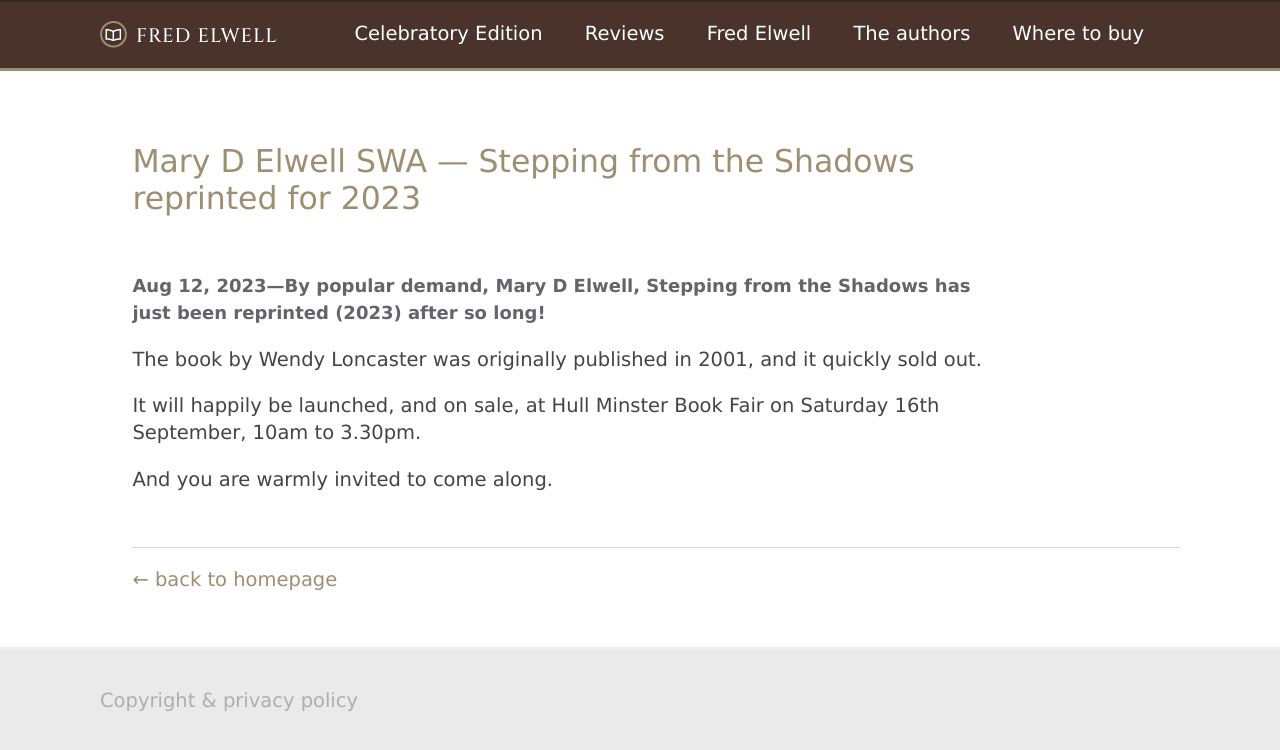
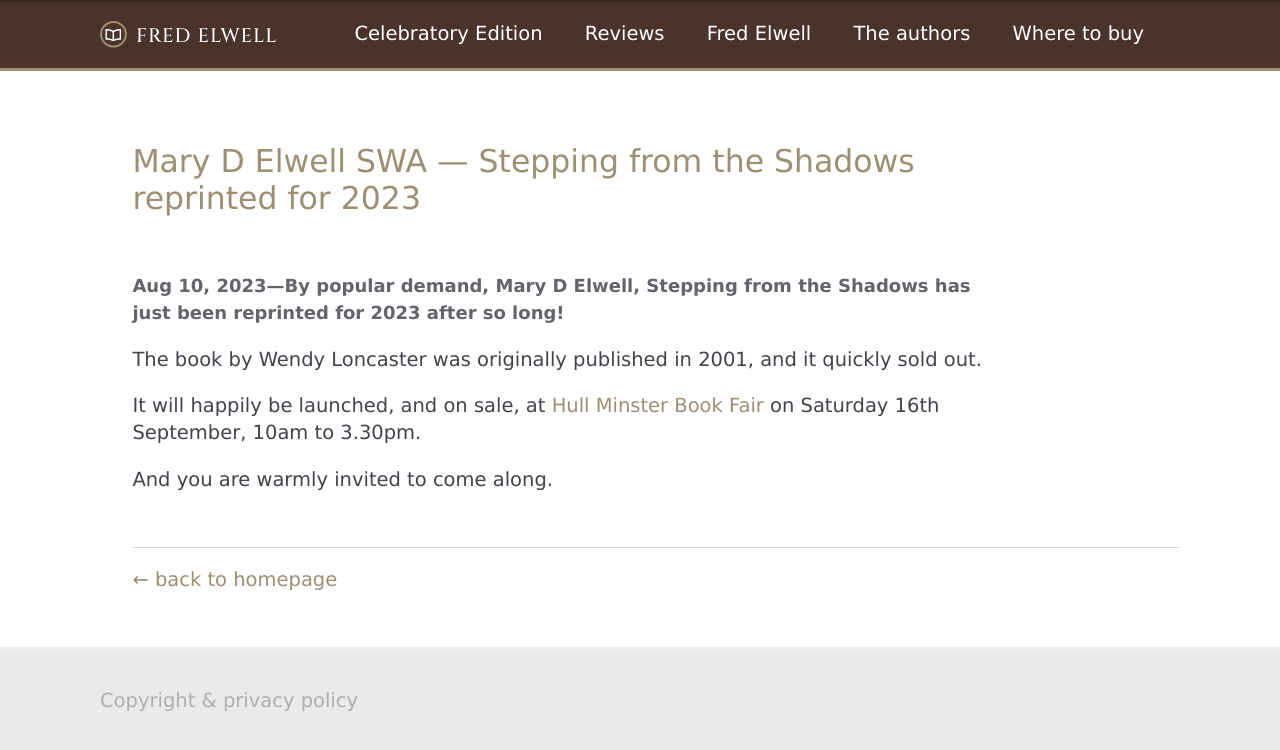
Before and after one commit to regmtait/Elwell-jekyll, a Jekyll site: the page built from _posts/2023-08-10-mary-d-elwell-book-2023-reprint.markdown, in a window 1280 px wide. Shown: the top 750 px of the page. Built offline with Jekyll 4.4.1, drawn with Linux system fonts in a browser that asks for light colours.

Commit message:
Update post, more new list items

```diff
--- a/_posts/2023-08-10-mary-d-elwell-book-2023-reprint.markdown
+++ b/_posts/2023-08-10-mary-d-elwell-book-2023-reprint.markdown
@@ -1,13 +1,13 @@
 ---
 layout: post
 title:  "Mary D Elwell SWA — Stepping from the Shadows reprinted for 2023"
-date:   2023-08-12 00:00:00 +0000
+date:   2023-08-10 00:00:00 +0000
 categories: news update book mary elwell 2023 reprint
-excerpt: By popular demand, Mary D Elwell, Stepping from the Shadows has just been reprinted (2023) after so long!
+excerpt: By popular demand, Mary D Elwell, Stepping from the Shadows has just been reprinted for 2023 after so long!
 ---
 
 The book by Wendy Loncaster was originally published in 2001, and it quickly sold out.
 
-It will happily be launched, and on sale, at Hull Minster Book Fair on Saturday 16th September, 10am to 3.30pm.
+It will happily be launched, and on sale, at <a href="https://hm.churchsuite.com/events/f3u2wuqd" title="Hull Minster Book Fair" target="_blank">Hull Minster Book Fair</a> on Saturday 16th September, 10am to 3.30pm.
 
 And you are warmly invited to come along.
--- a/index.html
+++ b/index.html
@@ -57,7 +57,7 @@
 <section class="cf book-launch news-section" id="news-section">
 <div class="wrap">
 <h2>News updates</h2>
-{% for post in site.posts limit:3 %}
+{% for post in site.posts limit:10 %}
 <div class="news-listing">
 <h2><a class="post-link" href="{{ post.url | prepend: site.baseurl }}" title="{{ post.title }}">{{ post.title }}</a></h2>
 <p><span class="post-date">{{ post.date | date: "%b %-d, %Y" }} —</span> {{ post.excerpt }}</p>
```
